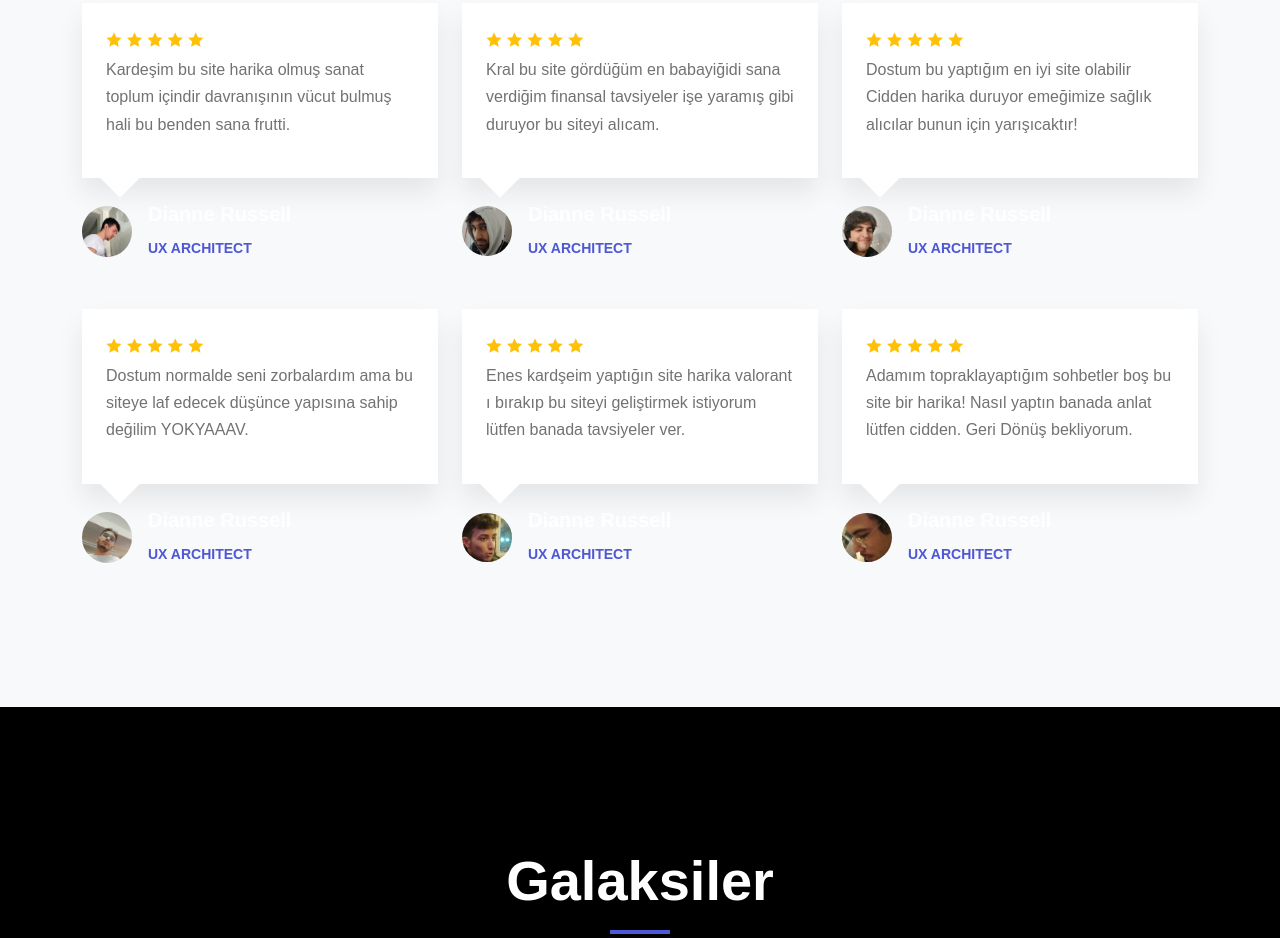
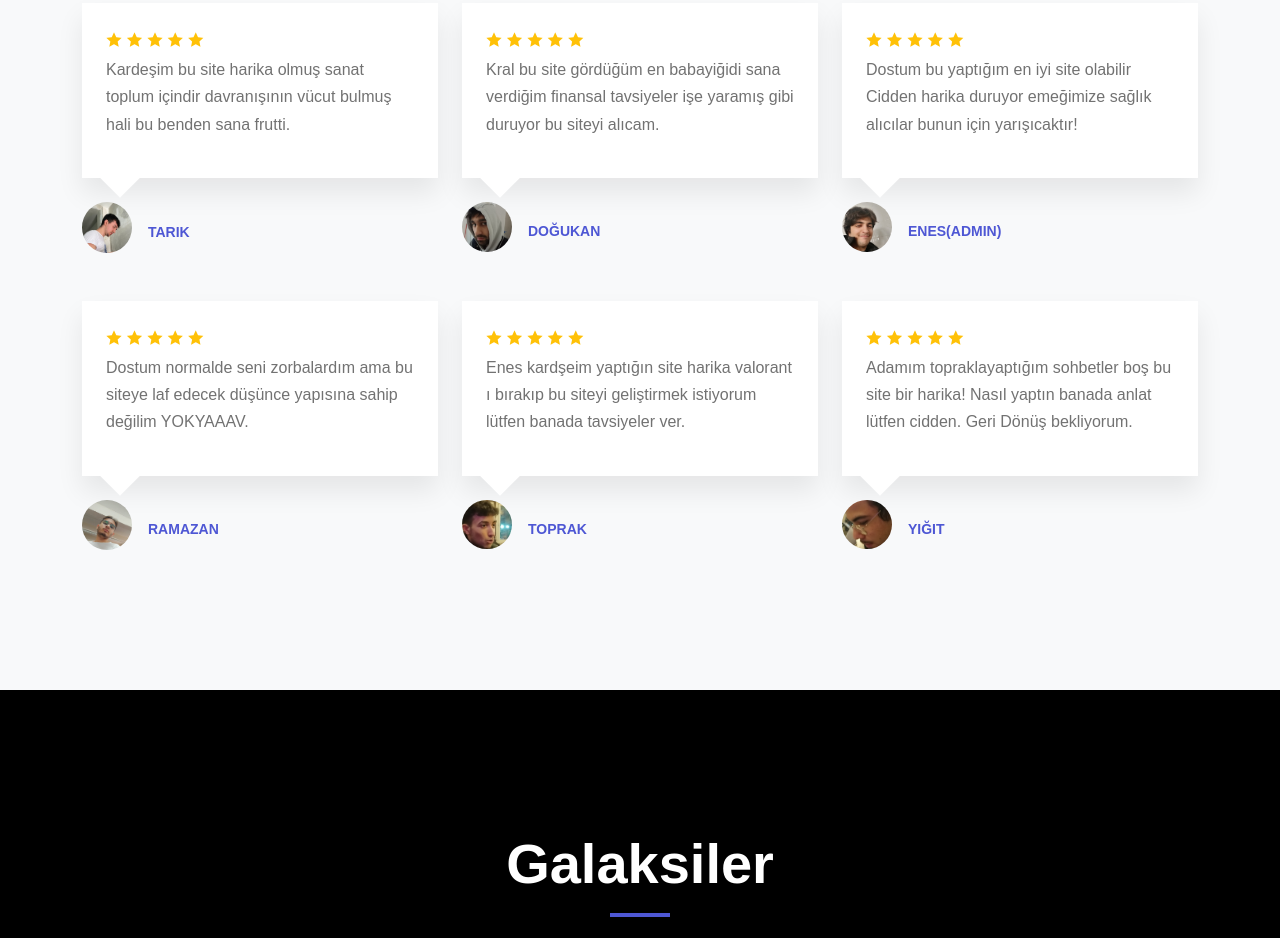
Before and after one commit to EnesBztprk/resmiprojeodevi, a plain HTML site: page index.html in a window 1280 px wide. Shown: the part 5166-6104 px from the top of the page. Drawn offline with nearby package versions, Linux system fonts and the light colour scheme; files whose address does not match are found by name; a web font is replaced by a local one.

Commit message:
index.html

```diff
--- a/index.html
+++ b/index.html
@@ -4,7 +4,7 @@
 <head>
     <meta charset="utf-8">
     <meta name="viewport" content="width=device-width, initial-scale=1">
-    <title>Elixir - Bootstrap Template</title>
+    <title>SEKUZAY</title>
     <link rel="stylesheet" href="https://cdn.jsdelivr.net/npm/bootstrap@5.2.0/dist/css/bootstrap.min.css">
     <link href="https://cdn.jsdelivr.net/npm/remixicon@2.5.0/fonts/remixicon.css" rel="stylesheet">
     <link rel="stylesheet" href="https://cdn.jsdelivr.net/npm/@fancyapps/ui@4.0/dist/fancybox.css">
@@ -327,8 +327,8 @@
                         <div class="review-person mt-4 d-flex align-items-center">
                             <img class="rounded-circle" src="avatar-1.jpg" width="50px" alt="">
                             <div class="ms-3">
-                                <h5>Dianne Russell</h5>
-                                <small>UX Architect</small>
+                                <h5></h5>
+                                <small>Tarık</small>
                             </div>
                         </div>
                     </div>
@@ -348,8 +348,8 @@
                         <div class="review-person mt-4 d-flex align-items-center">
                             <img class="rounded-circle" src="avatar-2.jpg"width="50px" alt="">
                             <div class="ms-3">
-                                <h5>Dianne Russell</h5>
-                                <small>UX Architect</small>
+                                <h5></h5>
+                                <small>Doğukan</small>
                             </div>
                         </div>
                     </div>
@@ -369,8 +369,8 @@
                         <div class="review-person mt-4 d-flex align-items-center">
                             <img class="rounded-circle" src="avatar-3.jpg" width="50px" alt="">
                             <div class="ms-3">
-                                <h5>Dianne Russell</h5>
-                                <small>UX Architect</small>
+                                <h5></h5>
+                                <small>Enes(Admin)</small>
                             </div>
                         </div>
                     </div>
@@ -390,8 +390,8 @@
                         <div class="review-person mt-4 d-flex align-items-center">
                             <img class="rounded-circle" src="avatar-4.jpg" width="50px"alt="">
                             <div class="ms-3">
-                                <h5>Dianne Russell</h5>
-                                <small>UX Architect</small>
+                                <h5></h5>
+                                <small>Ramazan</small>
                             </div>
                         </div>
                     </div>
@@ -411,8 +411,8 @@
                         <div class="review-person mt-4 d-flex align-items-center">
                             <img class="rounded-circle" src="avatar-5.jpg"width="50px" alt="">
                             <div class="ms-3">
-                                <h5>Dianne Russell</h5>
-                                <small>UX Architect</small>
+                                <h5></h5>
+                                <small>Toprak</small>
                             </div>
                         </div>
                     </div>
@@ -432,8 +432,8 @@
                         <div class="review-person mt-4 d-flex align-items-center">
                             <img class="rounded-circle" src="avatar-6.jpg" width="50px"  height="50px"alt="">
                             <div class="ms-3">
-                                <h5>Dianne Russell</h5>
-                                <small>UX Architect</small>
+                                <h5></h5>
+                                <small>Yiğit</small>
                             </div>
                         </div>
                     </div>
```
